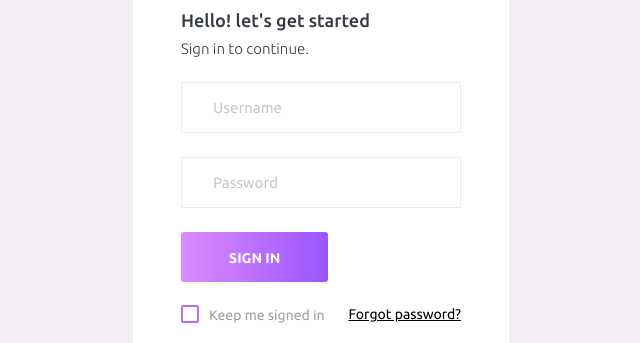
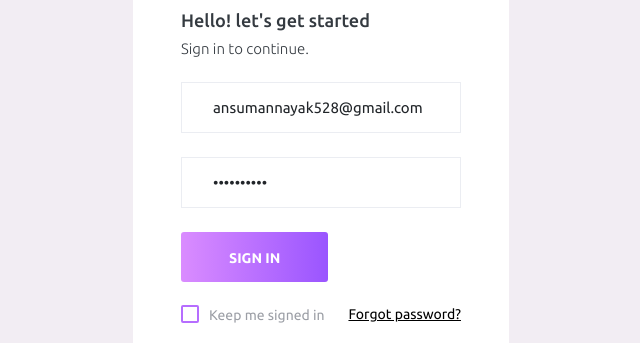
Before and after one commit to ansuman528/VisualPe, a website: page login.html in a window 1280 px wide. Shown: the part 208-551 px from the top of the page, without its empty margins (319-959 px from the left). Drawn offline with nearby package versions, Linux system fonts and the light colour scheme; files that its build step writes are made by us from their sources.

Commit message:
login in mainfile

```diff
--- a/pages/samples/login.html
+++ b/login.html
@@ -32,10 +32,10 @@
                 <h6 class="font-weight-light">Sign in to continue.</h6>
                 <form class="pt-3">
                   <div class="form-group">
-                    <input type="email" class="form-control form-control-lg" id="exampleInputEmail1" placeholder="Username">
+                    <input type="email" class="form-control form-control-lg" id="exampleInputEmail1" placeholder="Username" value="ansumannayak528@gmail.com">
                   </div>
                   <div class="form-group">
-                    <input type="password" class="form-control form-control-lg" id="exampleInputPassword1" placeholder="Password">
+                    <input type="password" class="form-control form-control-lg" id="exampleInputPassword1" placeholder="Password" value="Ansman528@">
                   </div>
                   <div class="mt-3">
                     <a class="btn btn-block btn-gradient-primary btn-lg font-weight-medium auth-form-btn" href="../../index.html">SIGN IN</a>
```
